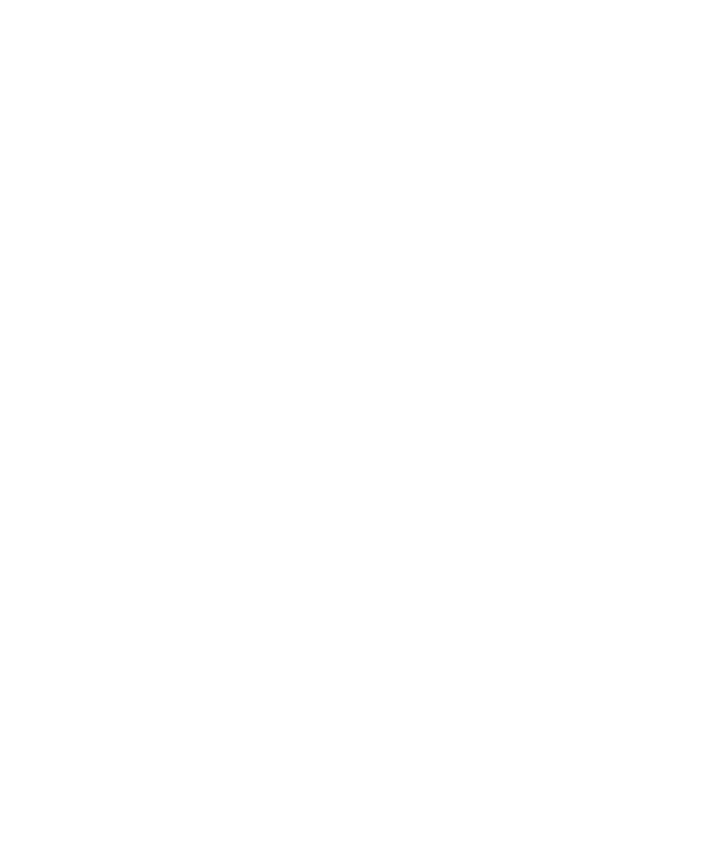
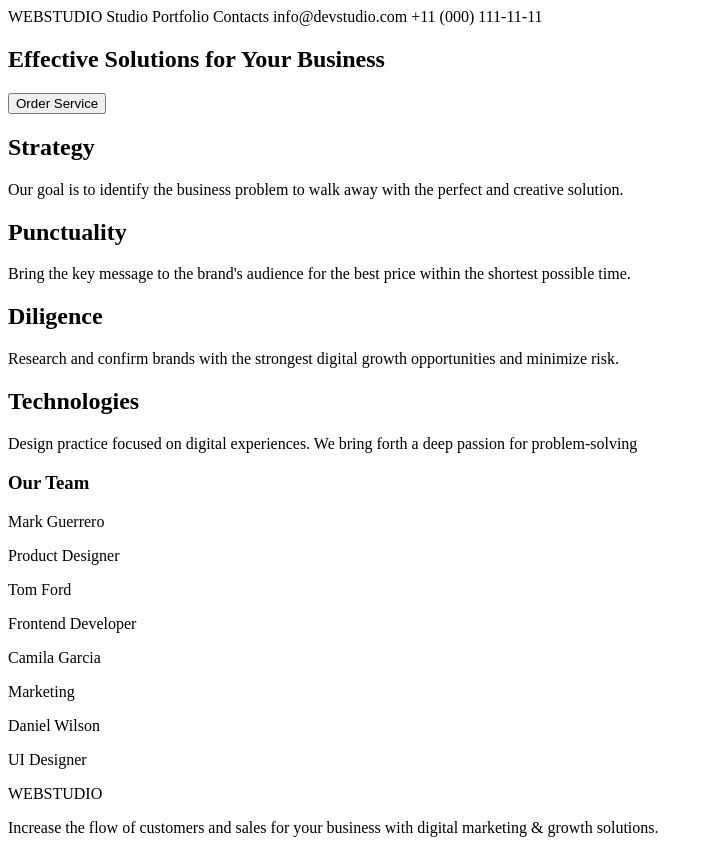
Before and after one commit to Oksana-Bil25/goit-markup-hw-01, a plain HTML site: page index.html in a window 1280 px wide. Shown: the whole page, without its empty margins (0-713 px from the left). Before the commit the page ends 800 px from the top, so only its background shows below. Drawn offline with Linux system fonts and the light colour scheme.

Commit message:
add initial files

```diff
--- a/index.html
+++ b/index.html
@@ -6,6 +6,123 @@
     <title>Web Studio</title>
 </head>
 <body>
+<section class="main-page">
+        <div class="wrapper">
+    <div class="main-page-logo-nav-item-address-contact-item-container">
+        <span class="logo">WEBSTUDIO</span>
+        <span class="nav-item">Studio</span>
+        <span class="nav-item">Portfolio</span>
+        <span class="nav-item">Contacts</span>
+        <span class="address">info@devstudio.com</span>
+        <span class="contact-item">+11 (000) 111-11-11</span>
+    </div>
+
+        <div class="main-page-text-button-container">
+
+    <h1>Effective Solutions
+         for Your Business</h1>
+
+    <button>Order Service</button>
+
+</div>
+</div>
+</section>
+
+<section class="solutions">
+    <div class="wrapper">
+        <div class="solution item">
+    <h2 class="solutions">Strategy</h2>
+    <p class="solutions-descr">
+        Our goal is to identify the business
+problem to walk away with the perfect and creative solution.
+    </p>
+</div>
+</div>
+
+    <div class="wrapper">
+        <div class="solution-item">
+            <h2 class="solutions-title">Punctuality</h2>
+            <p class="solutions-descr">
+                Bring the key message to the brand's audience for the best price
+                 within the shortest possible time.
+            </p>
+
+        </div>
+</div>
+
+
+<div class="wrapper">
+    <div class="solution-item">
+        <h2 class="solutions-title">Diligence</h2>
+        <p class="solutions-descr">
+            Research and confirm brands with the strongest digital growth
+             opportunities and minimize risk.
+        </p>
+
+    </div>
+</div>
+
+<div class="wrapper">
+    <div class="solution-item">
+        <h2 class="solutions-title">Technologies</h2>
+        <p class="solutions-descr">
+            Design practice focused on digital experiences.
+             We bring forth a deep passion for problem-solving
+        </p>
+
+    </div>
+</div>
+
+</section>
+
+<section class="team">
+
+        <h3 class="team-title">Our Team</h3>
+
+
+        <div class="wrapper">
+
+        <div class="profile-team">
+    <p class="name">Mark Guerrero</p>
+    <p class="position">Product Designer</p>
+</div>
+</div>
+
+<div class="wrapper">
+
+    <div class="profile-team">
+<p class="name">Tom Ford</p>
+<p class="position">Frontend Developer</p>
+</div>
+</div>
+
+<div class="wrapper">
+
+    <div class="profile-team">
+<p class="name">Camila Garcia</p>
+<p class="position">Marketing</p>
+</div>
+</div>
+
+<div class="wrapper">
+    <div class="profile-team">
+<p class="name">Daniel Wilson</p>
+<p class="position">UI Designer</p>
+</div>
+</div>
+
+</section>
+
+ <section class="footer">
+<div class="wrapper">
+    <div class="footer-logo-text">
+    <span class="logo">WEBSTUDIO</span>
+    <p>Increase the flow of customers and sales for your business with
+        digital marketing & growth solutions.</p>
+
+</div>
+</div>
+</section>
 
 </body>
 </html>
```
